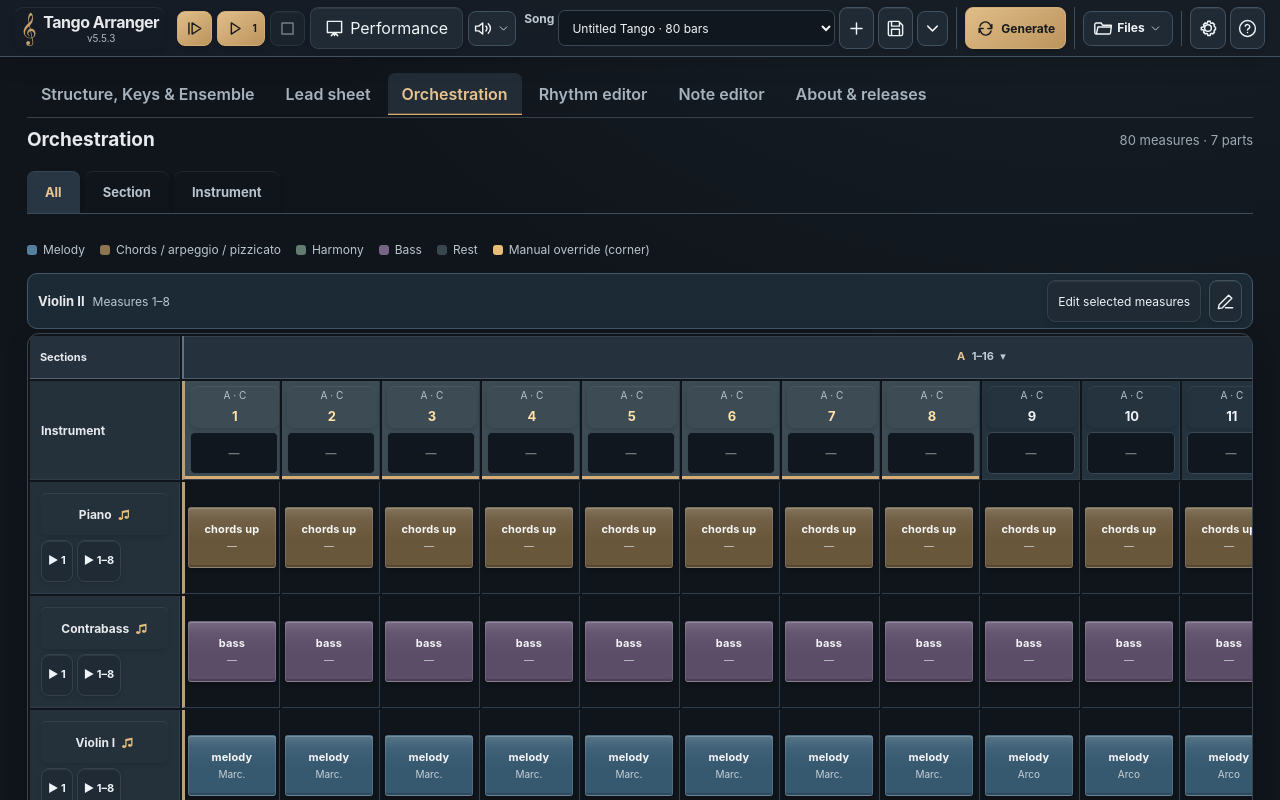
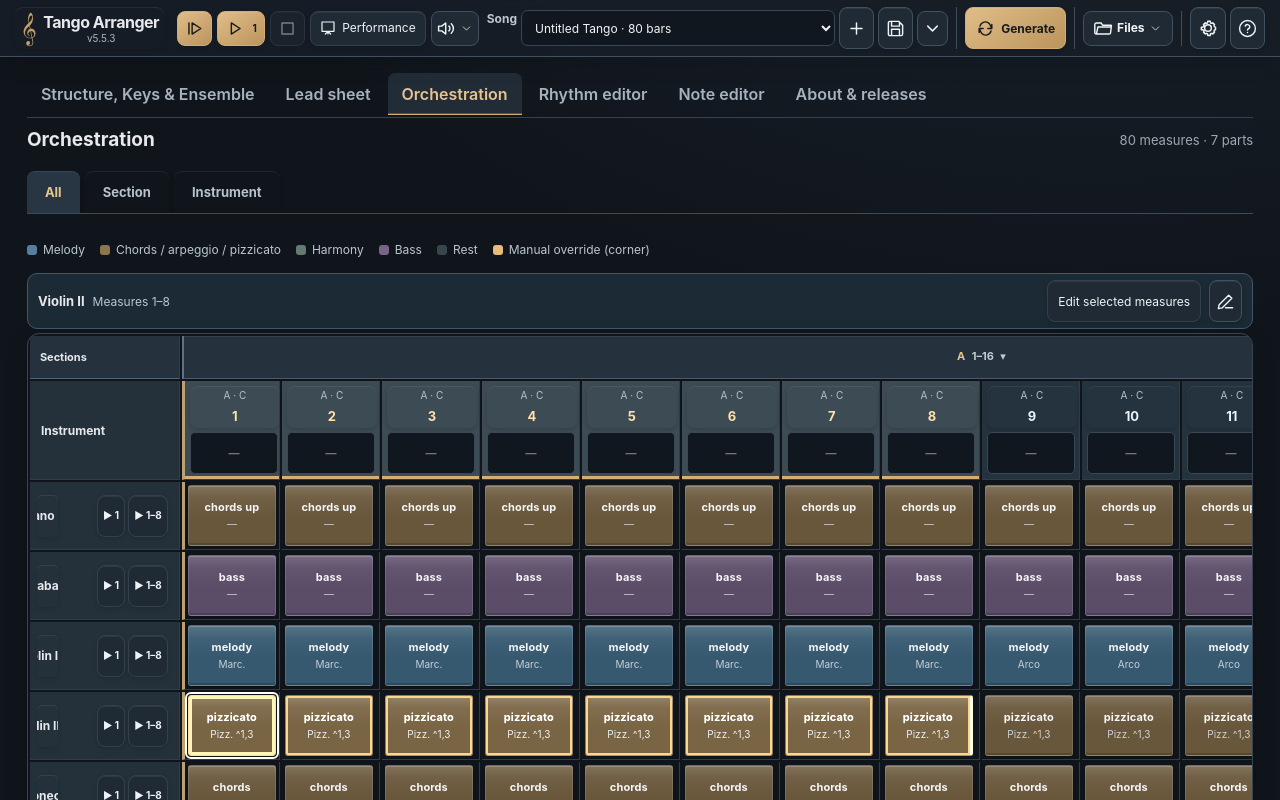
Before and after one commit to niwrA/tango-arranger, a Vue app: page / in a window 1280 px wide. Shown: the top 800 px of the page. Built offline with nearby package versions, Linux system fonts and the light colour scheme.

Commit message:
Normalize Performance transport button and align orchestration preview actions inline

```diff
--- a/src/style.css
+++ b/src/style.css
@@ -1094,3 +1094,72 @@ label{line-height:1.35}
   .song-map{border-spacing:1px}
 }
 @media(prefers-reduced-motion:reduce){.song-cell{transition:none}}
+
+
+/* Match Performance to the compact transport buttons, overriding generic button height. */
+.topbar-group button.performance-topbar-button{
+  height:35px!important;
+  min-height:35px!important;
+  padding:5px 9px!important;
+  line-height:1!important;
+  font-size:12px;
+  white-space:nowrap;
+  flex:0 0 auto;
+}
+.topbar-group button.performance-topbar-button .app-icon{width:16px;height:16px;flex-shrink:0}
+
+/* Keep the instrument name and its two preview actions on one orchestration row.
+   A wider sticky column avoids wrapping without disturbing table semantics. */
+.song-map tbody th.sticky-instrument{
+  position:sticky;
+  left:0;
+  min-width:260px;
+  max-width:260px;
+  width:260px;
+  height:66px;
+  padding:5px 7px;
+  vertical-align:middle;
+  white-space:nowrap;
+}
+.song-map tbody th.sticky-instrument .instrument-heading-button{
+  display:inline-flex;
+  vertical-align:middle;
+  width:calc(100% - 114px);
+  min-width:0;
+  height:34px;
+  min-height:34px;
+  padding:3px 5px;
+  margin:0;
+  justify-content:flex-start;
+  gap:4px;
+  overflow:hidden;
+  text-overflow:ellipsis;
+  white-space:nowrap;
+  box-shadow:none;
+}
+.song-map tbody th.sticky-instrument .instrument-heading-button span{flex-shrink:0}
+.song-map tbody th.sticky-instrument .instrument-row-preview{
+  display:inline-flex;
+  vertical-align:middle;
+  flex-wrap:nowrap;
+  align-items:center;
+  justify-content:flex-end;
+  gap:3px;
+  width:110px;
+  margin:0;
+}
+.song-map tbody th.sticky-instrument .instrument-row-preview button{
+  display:inline-flex;
+  align-items:center;
+  justify-content:center;
+  min-height:32px;
+  height:32px;
+  padding:3px 5px;
+  font-size:10px;
+  line-height:1;
+  flex:0 0 auto;
+}
+@media(max-width:650px){
+  .song-map tbody th.sticky-instrument{min-width:240px;max-width:240px;width:240px}
+  .song-map tbody th.sticky-instrument .instrument-heading-button{width:calc(100% - 114px);font-size:11px}
+}
```
